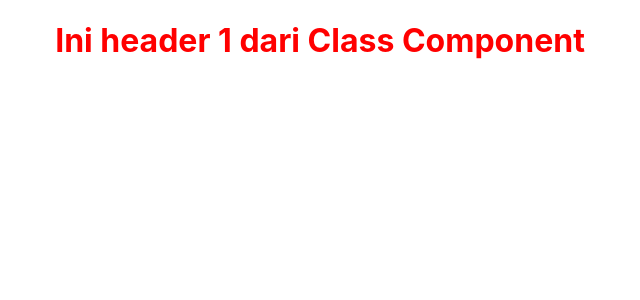
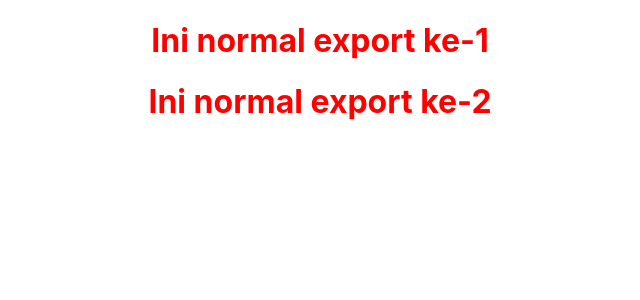
Before and after one commit to lejaaprianza/reactjs-lampungkode, a React (Create React App) app: page / in a window 1280 px wide. Shown: the top 300 px of the page, without its empty margins (320-960 px from the left). Built offline with nearby package versions, Linux system fonts and the light colour scheme.

Commit message:
test tutorial 5

```diff
--- a/src/App.js
+++ b/src/App.js
@@ -1,10 +1,11 @@
 import "./App.css";
-import HeaderClass from "./HeaderClass";
+import { NormalExport1, NormalExport2 } from "./NormalExport";
 
 const App = () => {
   return (
     <div className="App">
-      <HeaderClass />
+      <NormalExport1 />
+      <NormalExport2 />
     </div>
   );
 };
--- a/src/HeaderClass.js
+++ /dev/null
@@ -1,11 +0,0 @@
-import React, { Component } from "react";
-
-export default class HeaderClass extends Component {
-  render() {
-    return (
-      <div>
-        <h1>Ini header 1 dari Class Component</h1>
-      </div>
-    );
-  }
-}
--- /dev/null
+++ b/src/NormalExport.js
@@ -0,0 +1,23 @@
+import React, { Component } from "react";
+
+class NormalExport1 extends Component {
+  render() {
+    return (
+      <div>
+        <h1>Ini normal export ke-1</h1>
+      </div>
+    );
+  }
+}
+
+class NormalExport2 extends Component {
+  render() {
+    return (
+      <div>
+        <h1>Ini normal export ke-2</h1>
+      </div>
+    );
+  }
+}
+
+export { NormalExport1, NormalExport2 };
```
